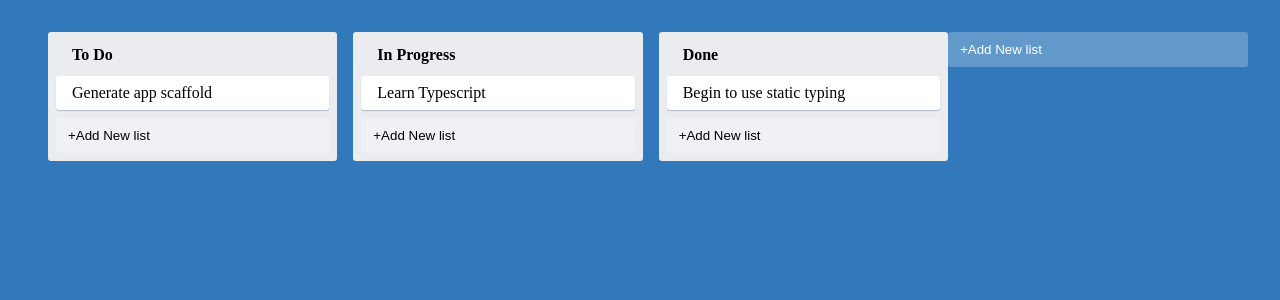
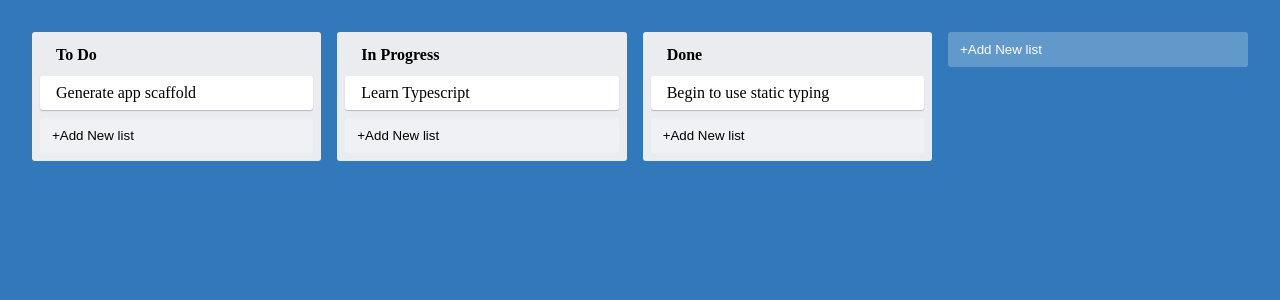
Before and after one commit to PaulOnyekwelu/trello-clone, a React (Create React App) app: page / in a window 1280 px wide. Shown: the top 300 px of the page. Built offline with nearby package versions, Linux system fonts and the light colour scheme.

Commit message:
code debugging - implementation of custom drag layer functionality

```diff
--- a/src/App.tsx
+++ b/src/App.tsx
@@ -3,6 +3,7 @@ import AddNewItem from "./components/AddNewItem";
 import { useAppContext } from "./store/AppStateContext";
 import Column from "./components/Column";
 import { AppContainer } from "./styledComponents";
+import CustomDragLayer from "./components/CustomDragLayer";
 
 
 function App() {
@@ -15,7 +16,8 @@ function App() {
 	}
 
 	return (
-		<AppContainer className="App">
+		<AppContainer>
+			<CustomDragLayer isPreview={true}/>
 			{state &&
 				state.lists.map((list, i) => (
 					<Column title={list.text} id={list.id} key={list.id} index={i} />
--- a/src/components/Column.tsx
+++ b/src/components/Column.tsx
@@ -10,11 +10,12 @@ import { isHidden } from '../libs/isHidden';
 interface ColumnProps {
     title: string,
     index: number
-    id: string
+    id: string,
+    isPreview?: boolean
 }
 
 
-const Column = ({ title, index, id }:ColumnProps) => {
+const Column = ({ title, index, id, isPreview }:ColumnProps) => {
     const { state:{lists, draggedItem}, dispatch } = useAppContext();
     const columnRef = useRef<HTMLDivElement>(null)
     const {drag} = useItemDrag({type: "COLUMN", text: title, id, index})
@@ -30,7 +31,7 @@ const Column = ({ title, index, id }:ColumnProps) => {
     drag(drop(columnRef));
 
     return(
-        <ColumnContainer ref={columnRef} isHidden={isHidden(draggedItem, "COLUMN", id)} >
+        <ColumnContainer isPreview={isPreview} ref={columnRef} isHidden={isHidden(isPreview, draggedItem, "COLUMN", id)} >
             <ColumnTitle>{title}</ColumnTitle>
             {
                 lists[index].tasks.map(task => (<Card key={task.id} text={task.text} />))
--- a/src/components/CustomDragLayer.tsx
+++ b/src/components/CustomDragLayer.tsx
@@ -1,23 +1,45 @@
 import React from "react";
-import { useDragLayer } from "react-dnd";
+import { useDragLayer, XYCoord } from "react-dnd";
 import { CustomDragLayerContainer } from "../styledComponents";
 import Column from "./Column";
 
+function getItemStyles (currentOffSet: XYCoord | null): React.CSSProperties {
+    if(!currentOffSet){
+        return {
+            display: "none"
+        }
+    }
+    const { x, y } = currentOffSet;
+    const transform = `translate(${x}px, ${y}px)`;
+    return {
+        transform,
+        WebkitTransform: transform
+    }
+}
 
-const CustomDragLayer:React.FC = () => {
-    const { isDragging, item } = useDragLayer(monitor => ({
+interface CustomDragLayerProps {
+    isPreview: boolean
+}
+
+
+const CustomDragLayer = ({isPreview}: {isPreview: boolean}) => {
+    const { isDragging, item, currentOffSet } = useDragLayer(monitor => ({
         item: monitor.getItem(),
-        isDragging: monitor.isDragging()
+        isDragging: monitor.isDragging(),
+        currentOffSet: monitor.getSourceClientOffset()
     }))
-    const IsDraggingComponent = () => {
+
+    const IsDraggingComponent = ({isPreview}:{isPreview: boolean}) => {
         return (
             <CustomDragLayerContainer>
-                <Column index={item.index} title={item.text} id={item.id} />
+                <div style={getItemStyles(currentOffSet)}>
+                    <Column isPreview={isPreview} index={item.index} title={item.text} id={item.id} />
+                </div>
             </CustomDragLayerContainer>
         )
     }
 
-    return isDragging ? (<IsDraggingComponent />) : null
+    return isDragging ? (<IsDraggingComponent isPreview={isPreview} />) : null;
 }
 
 export default CustomDragLayer;
--- a/src/customHooks/useItemDrag.ts
+++ b/src/customHooks/useItemDrag.ts
@@ -1,4 +1,6 @@
+import { useEffect } from "react";
 import { useDrag } from "react-dnd";
+import { getEmptyImage } from "react-dnd-html5-backend";
 import { DragItem } from "../libs/dragItem";
 import { useAppContext } from "../store/AppStateContext";
 
@@ -19,6 +21,11 @@ export const useItemDrag = (item: DragItem) => {
         })
     }
 
-    const [, drag] = useDrag({ item, begin, end });
+    const [, drag, preview] = useDrag({ item, begin, end });
+
+    useEffect(() => {
+        preview(getEmptyImage(), {captureDraggingState: true})
+    }, [preview])
+
     return {drag};
 }
--- a/src/libs/isHidden.ts
+++ b/src/libs/isHidden.ts
@@ -1,11 +1,15 @@
 import { DragItem } from "./dragItem";
 
 export const isHidden = (
+	isPreview: boolean | undefined,
 	draggedItem: DragItem | undefined,
 	itemType: string,
 	id: string
 ): boolean => {
 	return Boolean(
-		draggedItem && draggedItem.type === itemType && draggedItem.id === id
+		!isPreview &&
+		draggedItem &&
+		draggedItem.type === itemType &&
+		draggedItem.id === id
 	);
 };
--- a/src/styledComponents.ts
+++ b/src/styledComponents.ts
@@ -6,13 +6,15 @@ interface AddItemButtonProps {
 }
 
 interface DragPreviewContainerProps {
-	isHidden? : boolean
+	isHidden? : boolean;
+	isPreview?: boolean
 }
 
 
 // styled components
 export const DragPreviewContainer = styled.div<DragPreviewContainerProps>`
-	opacity: ${({isHidden}) => (isHidden ? 0.2 : 1)}
+	transform: ${({isPreview}) => (isPreview ? "rotate(5deg)": undefined)};
+	opacity: ${({isHidden}) => (isHidden ? 0 : 1)};
 `;
 
 export const AppContainer = styled.section`
@@ -29,7 +31,7 @@ export const ColumnContainer = styled(DragPreviewContainer)`
 	min-height: 40px;
 	background: #ebecf0;
 	border-radius: 3px;
-	margin-left: 1rem;
+	margin-right: 1rem;
 	padding: 0.5rem;
 	flex-grow: 0;
 `;
@@ -109,7 +111,7 @@ export const CustomDragLayerContainer = styled.div`
 	left: 0;
 	top: 0;
 	height: 100%;
-	width: 100;
-	pointer-event: none;
+	width: 100%;
+	pointer-events: none;
 	z-index: 100;
 `;
```
